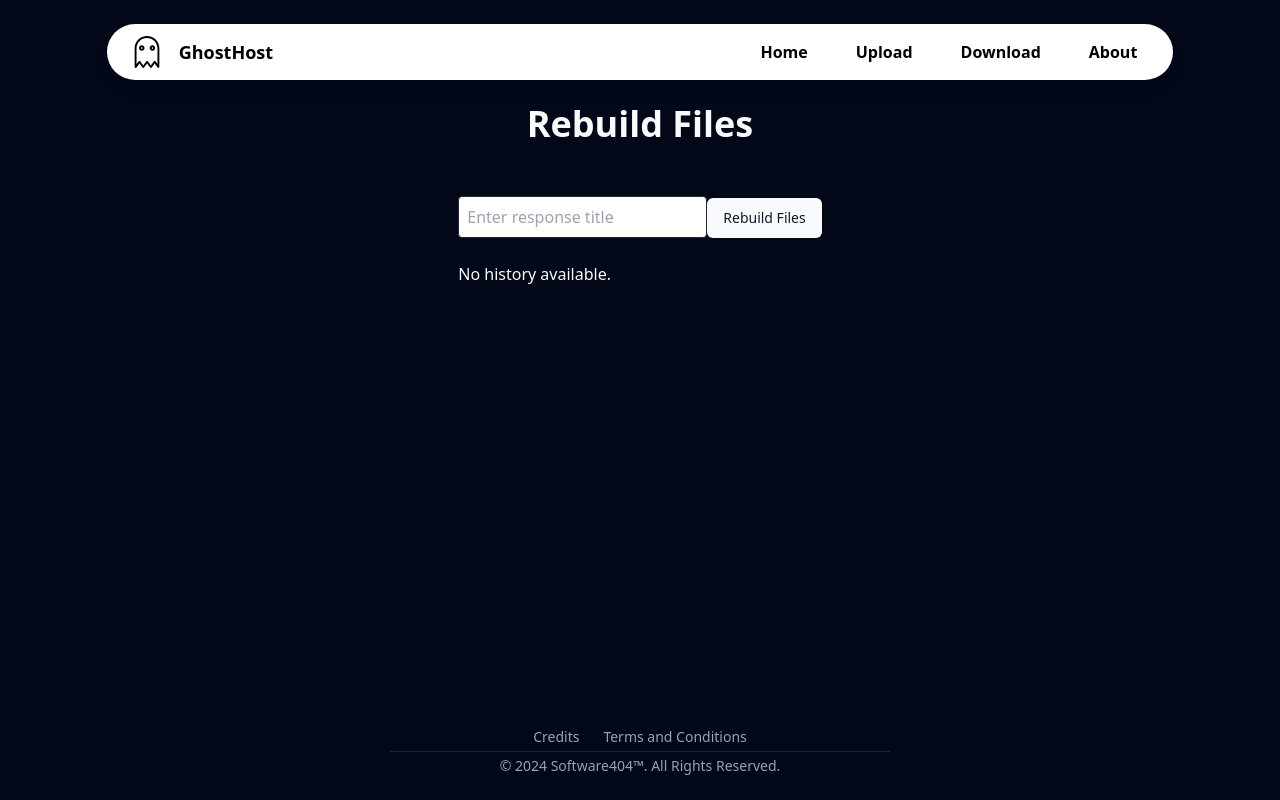
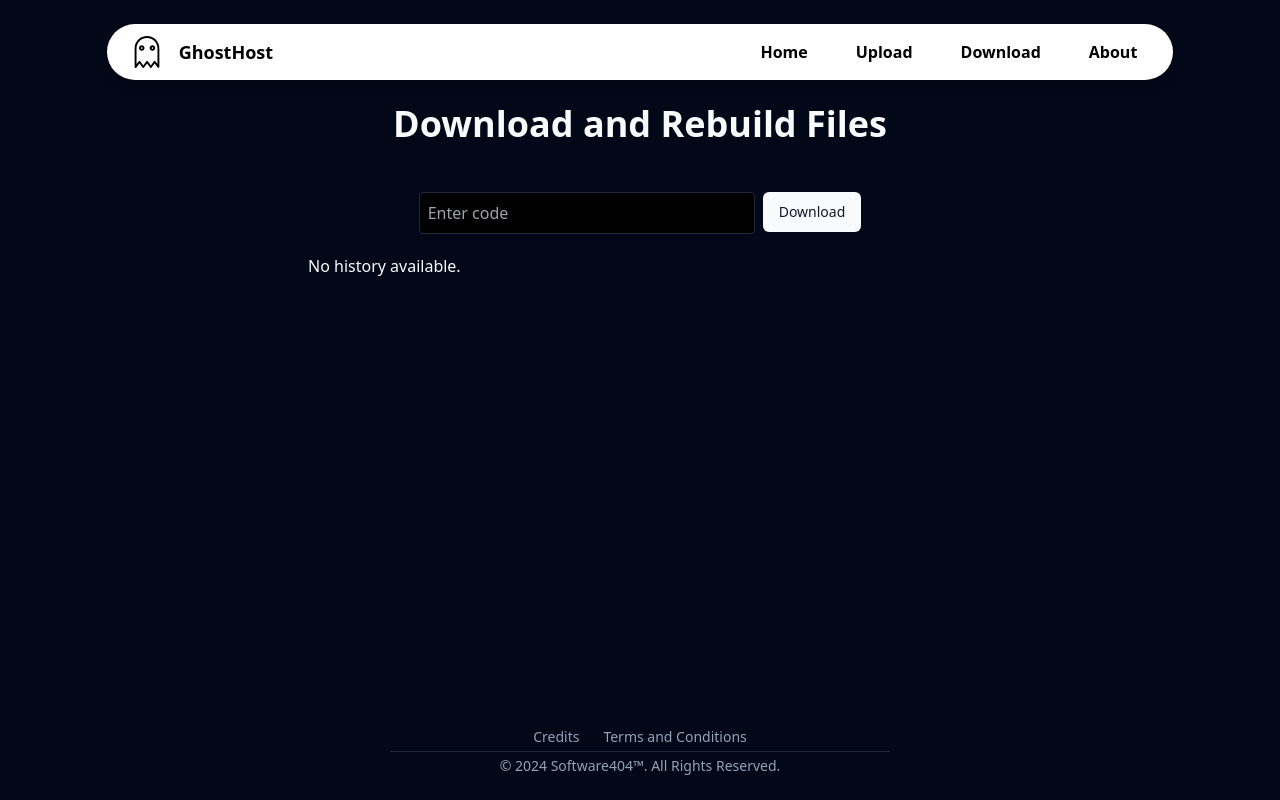
Before and after one commit to archways404/GhostHost, a React (Vite) app in the folder application/: page /download in a window 1280 px wide. Built offline with nearby package versions, Linux system fonts and the light colour scheme.

Commit message:
fix downloadpage

```diff
--- a/application/src/pages/Downloadpage.jsx
+++ b/application/src/pages/Downloadpage.jsx
@@ -3,6 +3,7 @@ import Navbar from '../components/Navbar';
 import DevDrawer from '../components/DevDrawer';
 import { invoke } from '@tauri-apps/api/tauri';
 import { Button } from '@/components/ui/button';
+import { ScrollArea } from '@/components/ui/scroll-area';
 import CountdownTimer from '../components/CountdownTimer';
 
 function Downloadpage() {
@@ -84,26 +85,34 @@ function Downloadpage() {
 					<Navbar />
 				</header>
 				<div className="flex-none p-4">
-					<h1 className="text-4xl pt-2 font-bold text-center">Rebuild Files</h1>
+					<h1 className="text-4xl pt-2 font-bold text-center">
+						Download and Rebuild Files
+					</h1>
 				</div>
 				<main className="flex-1 flex flex-col items-center p-4">
-					<div style={{ marginTop: '20px' }}>
+					<div className="w-full max-w-2xl mt-4">
+						<div className="flex justify-center mb-2">
 							<input
 								type="text"
 								value={rebuildTitle}
 								onChange={(e) => setRebuildTitle(e.target.value)}
-							placeholder="Enter response title"
-							className="mb-2 p-2 border rounded"
+								placeholder="Enter code"
+								className="p-2 border rounded w-1/2 bg-black text-white"
 							/>
-						<Button onClick={() => handleRebuild(rebuildTitle)}>
-							Rebuild Files
+							<Button
+								onClick={() => handleRebuild(rebuildTitle)}
+								className="ml-2">
+								Download
 							</Button>
+						</div>
 						{statusMessage && (
 							<p className="mt-2 text-center">{statusMessage}</p>
 						)}
-						<div className="history-cards mt-4">
+						<div className="history-cards mt-4 w-full">
+							<ScrollArea className="h-[400px] w-full rounded-md p-1">
 								{history.length > 0 ? (
-								history.map((entry, index) => (
+									<div className="grid grid-cols-1 md:grid-cols-2 gap-2">
+										{history.map((entry, index) => (
 											<div
 												key={index}
 												className={`card ${
@@ -138,10 +147,12 @@ function Downloadpage() {
 													Copy ID
 												</Button>
 											</div>
-								))
+										))}
+									</div>
 								) : (
 									<p>No history available.</p>
 								)}
+							</ScrollArea>
 						</div>
 					</div>
 				</main>
```
Lines whose indentation alone changed are shown as unchanged.
